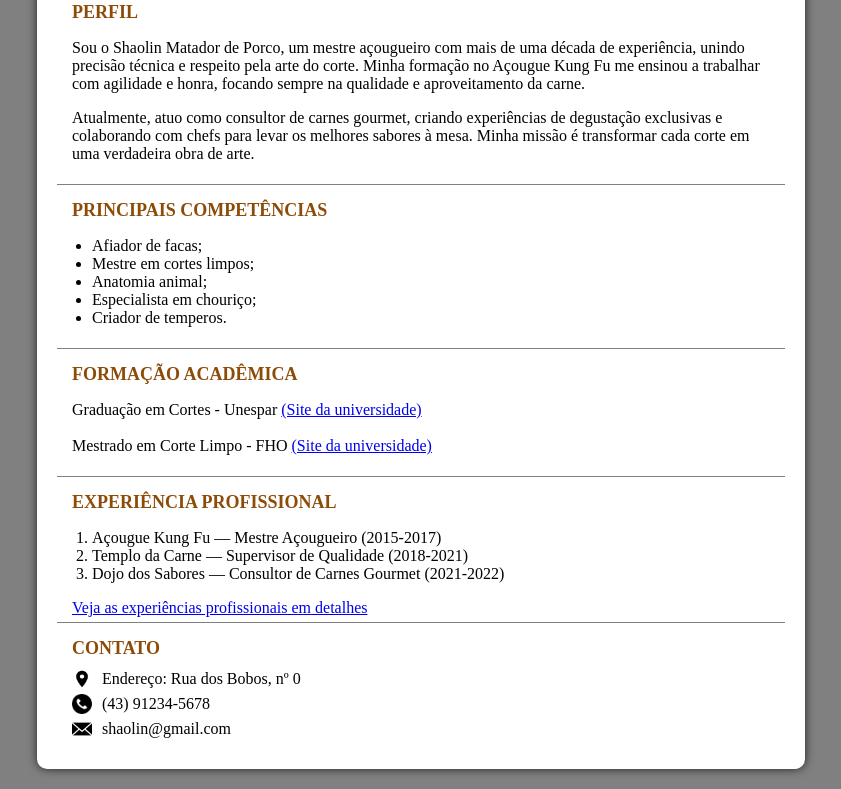
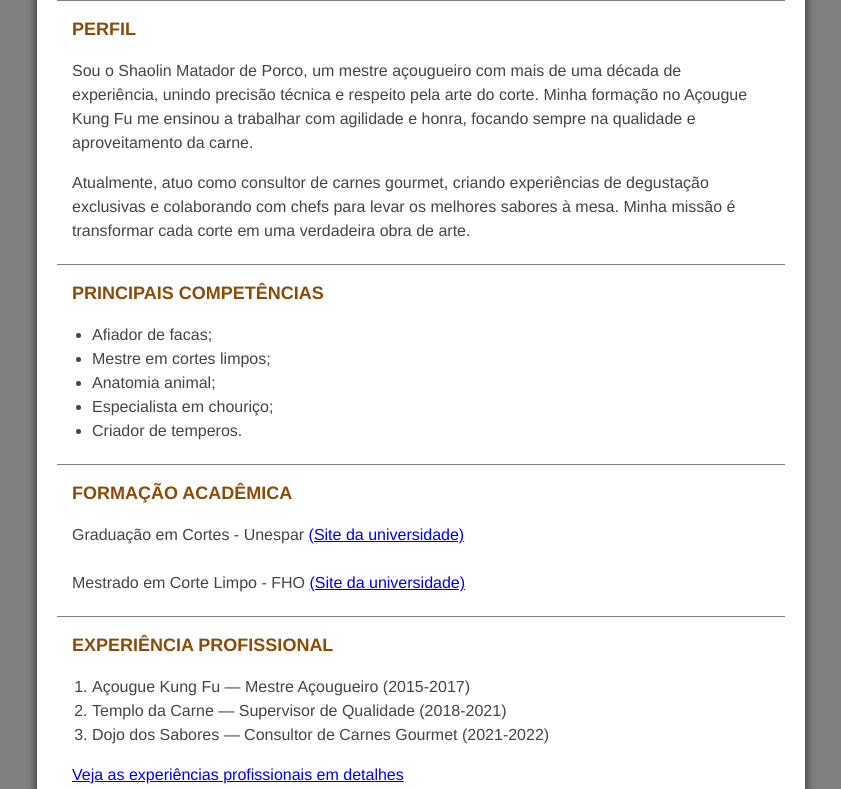
Before and after one commit to luismendess/trab1parte2, a plain HTML site: page index.html in a window 1280 px wide. Shown: the part 252-1041 px from the top of the page, without its empty margins (219-1060 px from the left). Drawn offline with Linux system fonts and the light colour scheme.

Commit message:
atualização no estilo
aplicação de estilos pré-definidos

```diff
--- a/css/style.css
+++ b/css/style.css
@@ -10,6 +10,9 @@ body {
     padding: 20px;
     border-radius: 10px;
     box-shadow: 0px 0px 10px rgba(0, 0, 0, 0.755);
+    font-family: "Helvetica Neue", Helvetica, Arial, sans-serif;
+    color: #444;
+    line-height: 1.5;
 }
 
 h1,
```
